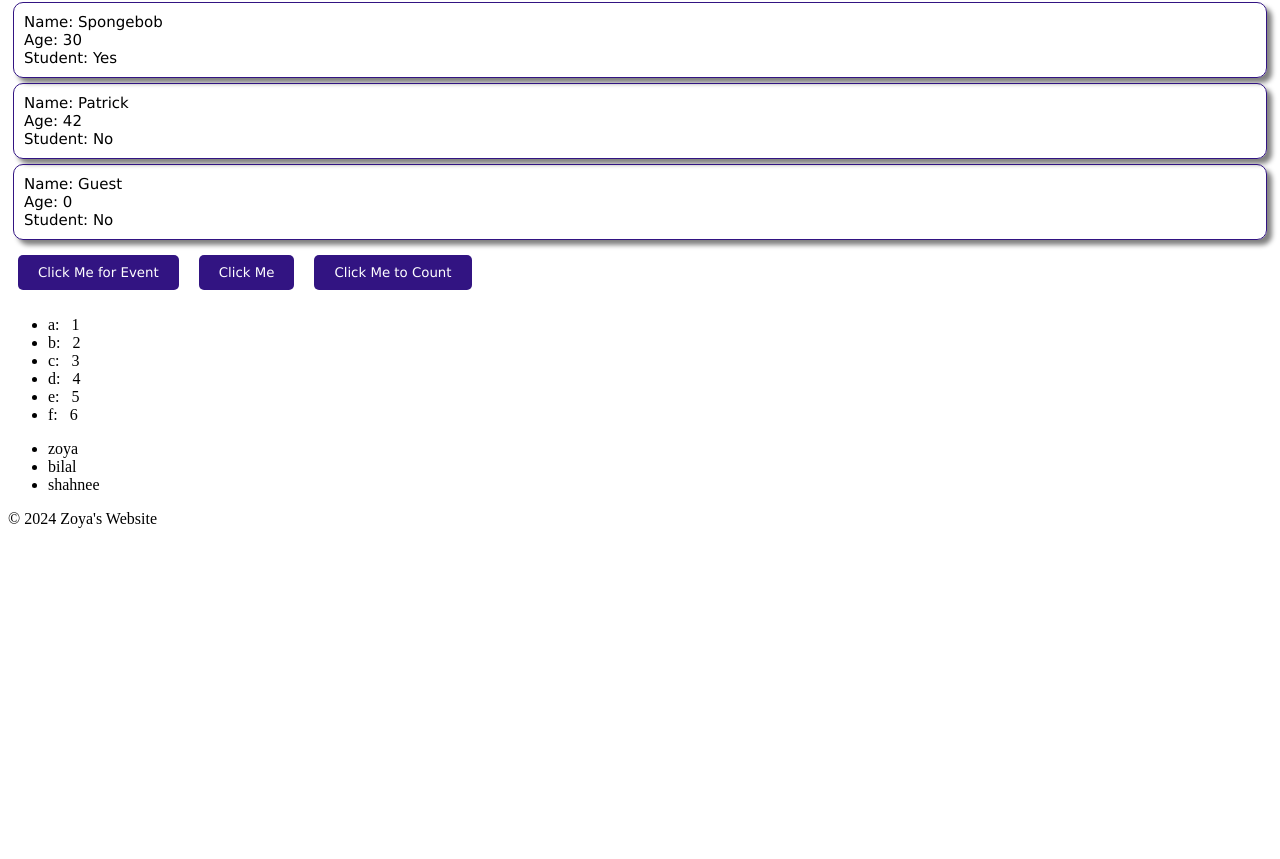
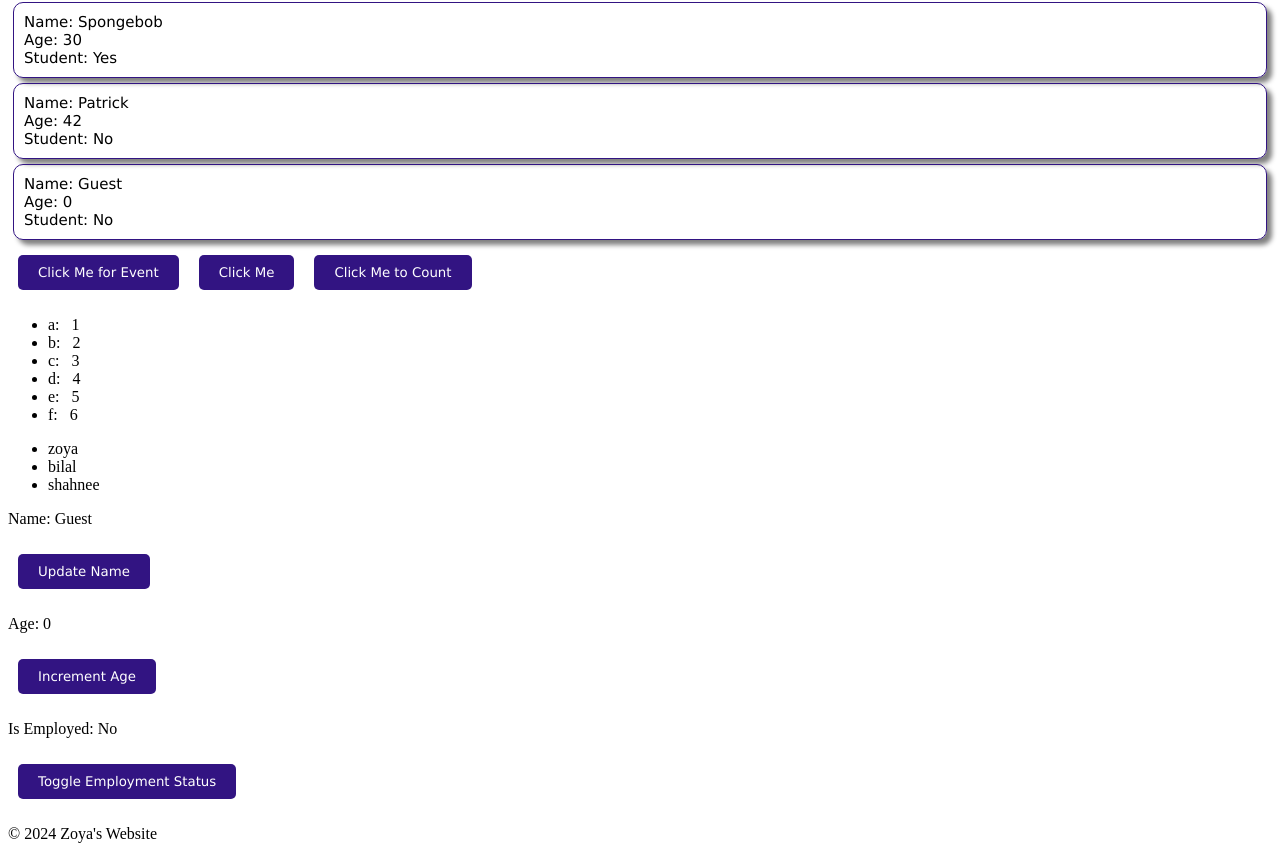
Before and after one commit to zoyasiddiqui/Learning-React, a React (Vite) app in the folder website/my-react-app/: page / in a window 1280 px wide. Shown: the part 825-1684 px from the top of the page. Before the commit the page ends 1369 px from the top, so only its background shows below. Built offline with nearby package versions, Linux system fonts and the light colour scheme.

Commit message:
Learned about the React useState() hook

```diff
--- a/website/my-react-app/src/App.jsx
+++ b/website/my-react-app/src/App.jsx
@@ -6,6 +6,13 @@ import Student from './Student.jsx'
 import UserGreeting from './UserGreeting.jsx'
 import List from './List.jsx'
 import ProfilePic from './ProfilePic.jsx'
+import MyComponent from './MyComponent.jsx'
+
+// React hook = Special function that allows functional components to use react features without
+// writing class components
+
+// useState() = A React hook that allows the creation of a stateful variable AND
+// a setter function to update its value in the virtual DOM
 
 function App() {
 
@@ -25,6 +32,7 @@ function App() {
       <Student></Student>
       <Button></Button>
       {passedList.length ? <List passedList={passedList}></List> : null}
+      <MyComponent></MyComponent>
       <Footer></Footer>
     </>
   );
--- /dev/null
+++ b/website/my-react-app/src/MyComponent.jsx
@@ -0,0 +1,42 @@
+
+import React, {useState} from 'react';
+
+function MyComponent() {
+
+    //name in this case is what we call a "stateful variable". if we ever want to change something
+    // about our stateful variable, we do it through the setter function (setName)
+    // when the stateful variable is accessed with its setter function, it triggers a re-render of the virtual DOM.
+    // that's why the function below works and updates the text on your website immediately,
+    // but if you had just set name = "Zoya" it wouldn't have.
+    const [name, setName] = useState("Guest");
+    const [age, setAge] = useState(0);
+    const [isEmployed, setIsEmployed] = useState(false);
+
+    const updateName = () => {
+        setName("Zoya");
+    };
+
+    const incrementAge = () => {
+        setAge(age + 1);
+    };
+
+    const toggleIsEmployed = () => {
+        setIsEmployed(!isEmployed)
+    };
+
+    return (
+        <div>
+            <p>Name: {name}</p>
+            <button className='button' onClick={updateName}>Update Name</button>
+
+            <p>Age: {age}</p>
+            <button className='button' onClick={incrementAge}>Increment Age</button>
+
+            <p>Is Employed: {isEmployed ? "Yes" : "No"}</p>
+            <button className='button' onClick={toggleIsEmployed}>Toggle Employment Status</button>
+        </div>
+    );
+
+}
+
+export default MyComponent
```
